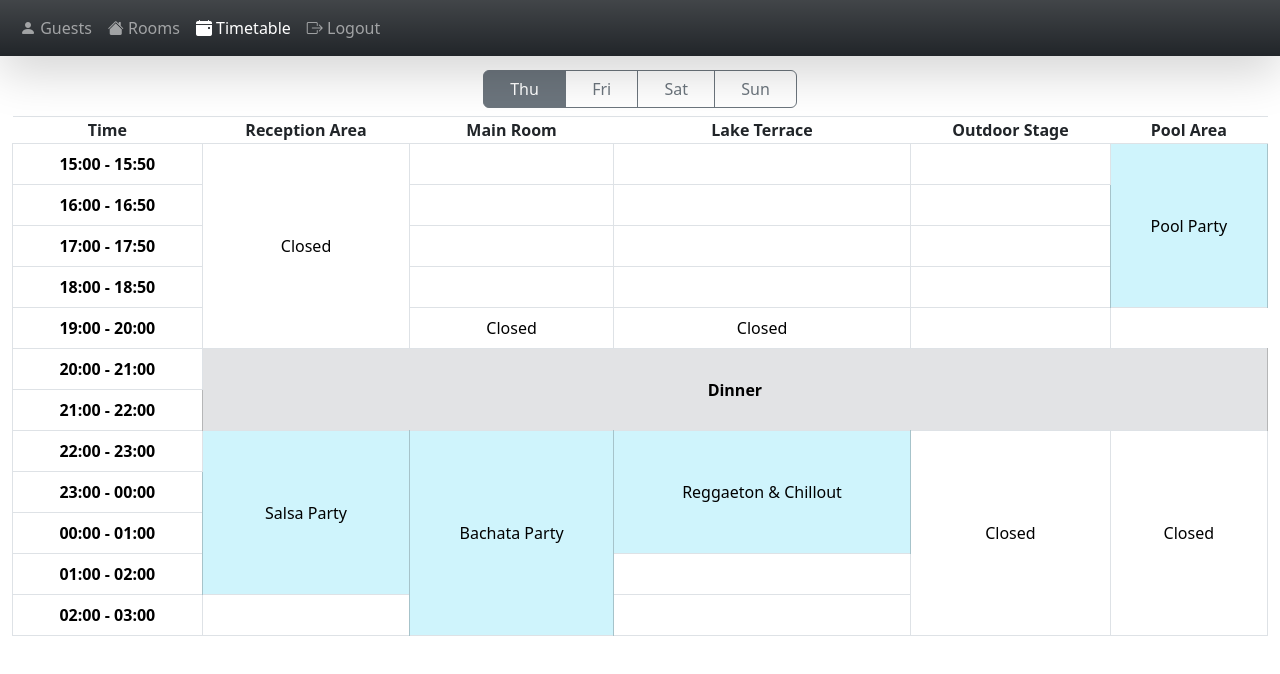
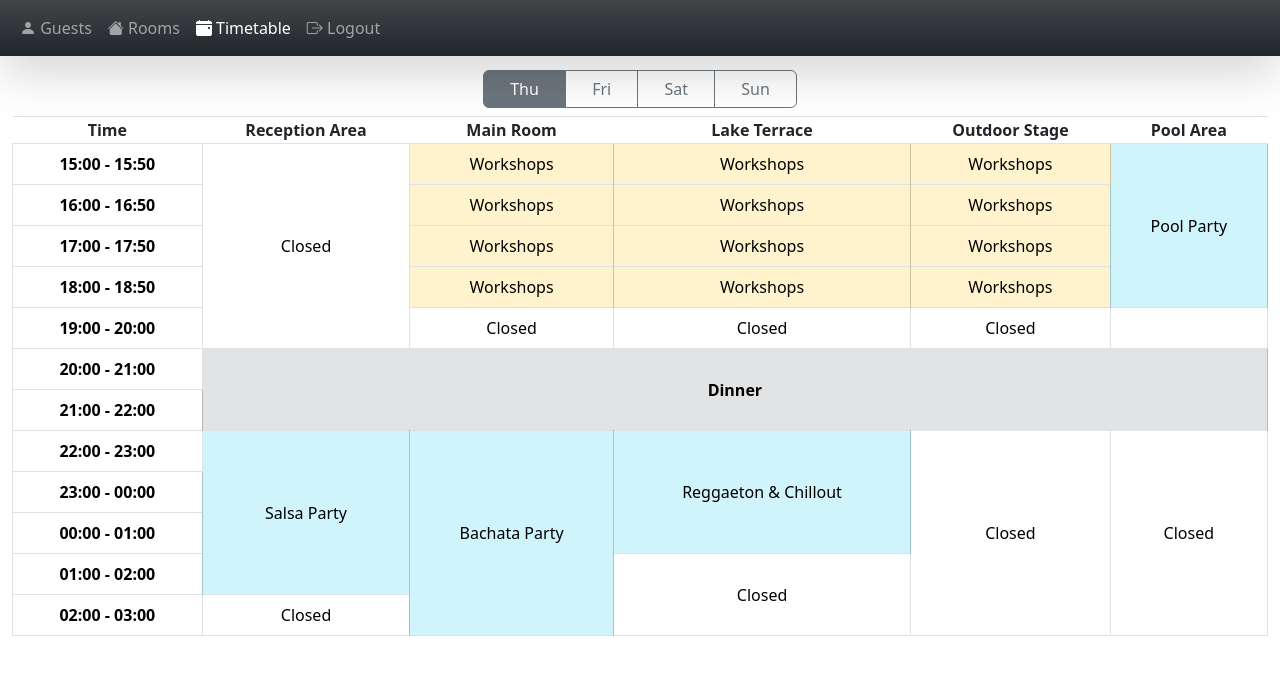
Before and after one commit to SalsaAddict/BOSMAJ24, an Angular app: page /timetable in a window 1280 px wide. Shown: the top 674 px of the page. Built offline with nearby package versions, Linux system fonts and the light colour scheme.

Commit message:
Timtable SKeleton

```diff
--- a/src/app/timetable/timetable.component.html
+++ b/src/app/timetable/timetable.component.html
@@ -40,25 +40,25 @@
             </tr>
             <tr>
                 <th>10:00 - 10:50</th>
-                <td></td>
-                <td></td>
-                <td></td>
-                <td></td>
+                <td class="table-warning">Workshops</td>
+                <td class="table-warning">Workshops</td>
+                <td class="table-warning">Workshops</td>
+                <td class="table-warning">Workshops</td>
                 <td rowspan="3"></td>
             </tr>
             <tr>
                 <th>11:00 - 11:50</th>
-                <td></td>
-                <td></td>
-                <td></td>
-                <td></td>
+                <td class="table-warning">Workshops</td>
+                <td class="table-warning">Workshops</td>
+                <td class="table-warning">Workshops</td>
+                <td class="table-warning">Workshops</td>
             </tr>
             <tr>
                 <th>12:00 - 12:50</th>
-                <td></td>
-                <td></td>
-                <td></td>
-                <td></td>
+                <td class="table-warning">Workshops</td>
+                <td class="table-warning">Workshops</td>
+                <td class="table-warning">Workshops</td>
+                <td class="table-warning">Workshops</td>
             </tr>
             <tr>
                 <th>13:00 - 14:00</th>
@@ -68,44 +68,46 @@
                 <th>14:00 - 15:00</th>
             </tr>
         </tbody>
-        <tbody [ngSwitch]="options.value.day">
+        <tbody [ngSwitch]="options.value.day === 'Thu'">
             <tr>
                 <th>15:00 - 15:50</th>
-                <td *ngSwitchCase="'Thu'" rowspan="5">Closed</td>
-                <td *ngSwitchDefault></td>
-                <td></td>
-                <td></td>
-                <td></td>
+                <td *ngSwitchCase="true" rowspan="5">Closed</td>
+                <td *ngSwitchCase="false" class="table-warning">Workshops</td>
+                <td class="table-warning">Workshops</td>
+                <td class="table-warning">Workshops</td>
+                <td class="table-warning">Workshops</td>
                 <td rowspan="4" class="table-info">Pool Party</td>
             </tr>
             <tr>
                 <th>16:00 - 16:50</th>
-                <td *ngSwitchDefault></td>
-                <td></td>
-                <td></td>
-                <td></td>
+                <td *ngSwitchCase="false" class="table-warning">Workshops</td>
+                <td class="table-warning">Workshops</td>
+                <td class="table-warning">Workshops</td>
+                <td class="table-warning">Workshops</td>
             </tr>
             <tr>
                 <th>17:00 - 17:50</th>
-                <td *ngSwitchDefault></td>
-                <td></td>
-                <td></td>
-                <td></td>
+                <td *ngSwitchCase="false" class="table-warning">Workshops</td>
+                <td class="table-warning">Workshops</td>
+                <td class="table-warning">Workshops</td>
+                <td class="table-warning">Workshops</td>
             </tr>
             <tr>
                 <th>18:00 - 18:50</th>
-                <td *ngSwitchDefault></td>
-                <td></td>
-                <td></td>
-                <td></td>
+                <td *ngSwitchCase="false" class="table-warning">Workshops</td>
+                <td class="table-warning">Workshops</td>
+                <td class="table-warning">Workshops</td>
+                <td class="table-warning">Workshops</td>
             </tr>
-            <tr>
+            <tr [ngSwitch]="options.value.day">
                 <th>19:00 - 20:00</th>
+                <td *ngIf="options.value.day != 'Thu'">Closed</td>
                 <td>Closed</td>
                 <td>Closed</td>
-                <td *ngSwitchCase="'Fri'" class="table-warning">Shows</td>
-                <td *ngSwitchCase="'Sat'" class="table-warning">Shows</td>
-                <td *ngSwitchCase="'Sun'" class="table-warning">Jack &amp; Jill</td>
+                <td *ngSwitchCase="'Thu'">Closed</td>
+                <td *ngSwitchCase="'Fri'" class="table-danger">Shows</td>
+                <td *ngSwitchCase="'Sat'" class="table-danger">Shows</td>
+                <td *ngSwitchCase="'Sun'" class="table-danger">Jack &amp; Jill</td>
                 <td></td>
             </tr>
         </tbody>
@@ -133,9 +135,11 @@
             </tr>
             <tr>
                 <th>01:00 - 02:00</th>
+                <td rowspan="2">Closed</td>
             </tr>
             <tr>
                 <th>02:00 - 03:00</th>
+                <td>Closed</td>
             </tr>
         </tbody>
     </table>
```
